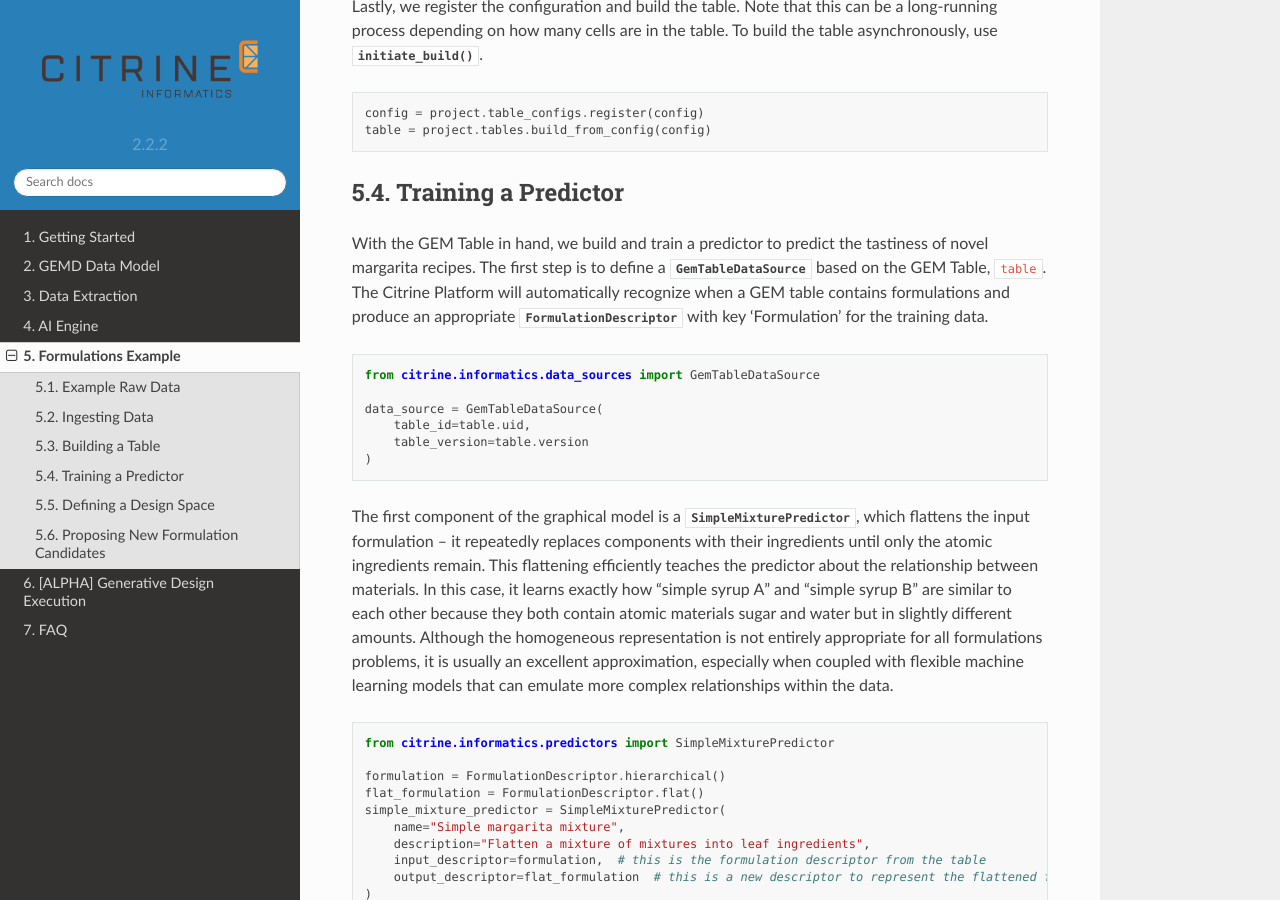
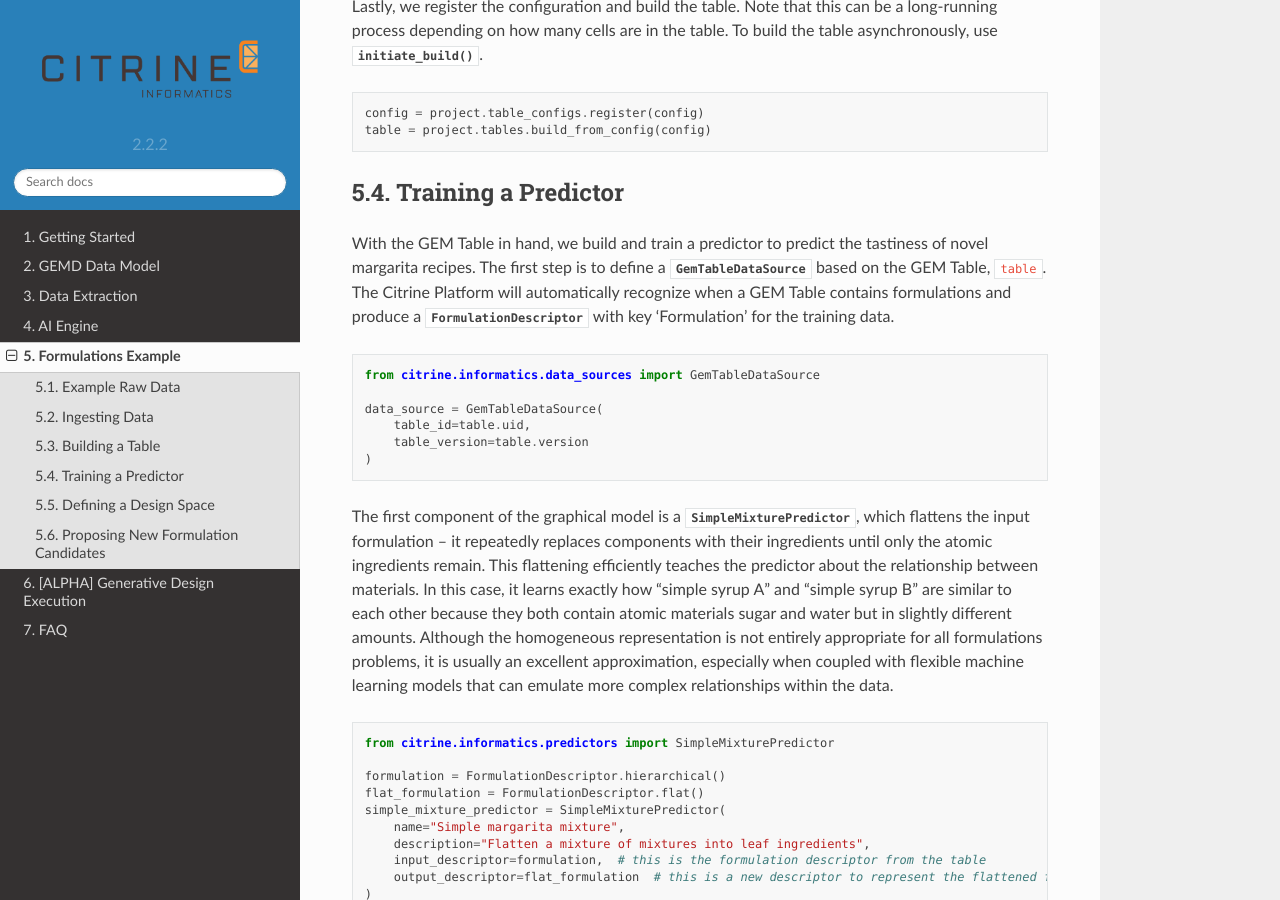
Before and after one commit to CitrineInformatics/citrine-python, a Sphinx documentation site: the page built from docs/source/formulations_example.rst, in a window 1280 px wide and 900 px high, scrolled down 8593 px. Built offline with Sphinx 7.4.7 and the Read the Docs theme 2.0.0, drawn with Linux system fonts in a browser that asks for light colours.

Commit message:
formulation usages

```diff
--- a/docs/source/formulations_example.rst
+++ b/docs/source/formulations_example.rst
@@ -442,8 +442,8 @@
 
 With the GEM Table in hand, we build and train a predictor to predict the tastiness of novel margarita recipes.
 The first step is to define a :class:`~citrine.informatics.data_sources.GemTableDataSource` based on the GEM Table, ``table``.
-The Citrine Platform will automatically recognize when a GEM table contains formulations
-and produce an appropriate :class:`~citrine.informatics.descriptors.FormulationDescriptor` with key 'Formulation'
+The Citrine Platform will automatically recognize when a GEM Table contains formulations
+and produce a :class:`~citrine.informatics.descriptors.FormulationDescriptor` with key 'Formulation'
 for the training data.
 
 .. code-block:: python
--- a/docs/source/workflows/data_sources.rst
+++ b/docs/source/workflows/data_sources.rst
@@ -123,7 +123,7 @@
     )
 
     # create a descriptor to hold formulations
-    formulation = FormulationDescriptor(key='formulation')
+    formulation = FormulationDescriptor.hierarchical()
 
     IngredientsToFormulationPredictor(
         name='Ingredients to formulation predictor',
--- a/docs/source/workflows/descriptors.rst
+++ b/docs/source/workflows/descriptors.rst
@@ -73,7 +73,7 @@
 
 The two allowed formulation descriptors can be obtained by the helper methods
 ``FormulationDescriptor.hierarchical()`` and ``FormulationDescriptor.flat()``
-which produce descriptors with the keys 'Formulation' and 'Flat Formulation', respectively.
+that produce descriptors with the keys 'Formulation' and 'Flat Formulation', respectively.
 
 
 Platform Vocabularies
--- a/docs/source/workflows/predictors.rst
+++ b/docs/source/workflows/predictors.rst
@@ -805,8 +805,7 @@
         latent_variables = [],
         training_data = GemTableDataSource(
             table_id=training_data_table_uid,
-            table_version=1,
-            formulation_descriptor=formulation_descriptor
+            table_version=1
         )
     )
 
```
Also changed, not shown: 8 other files.
